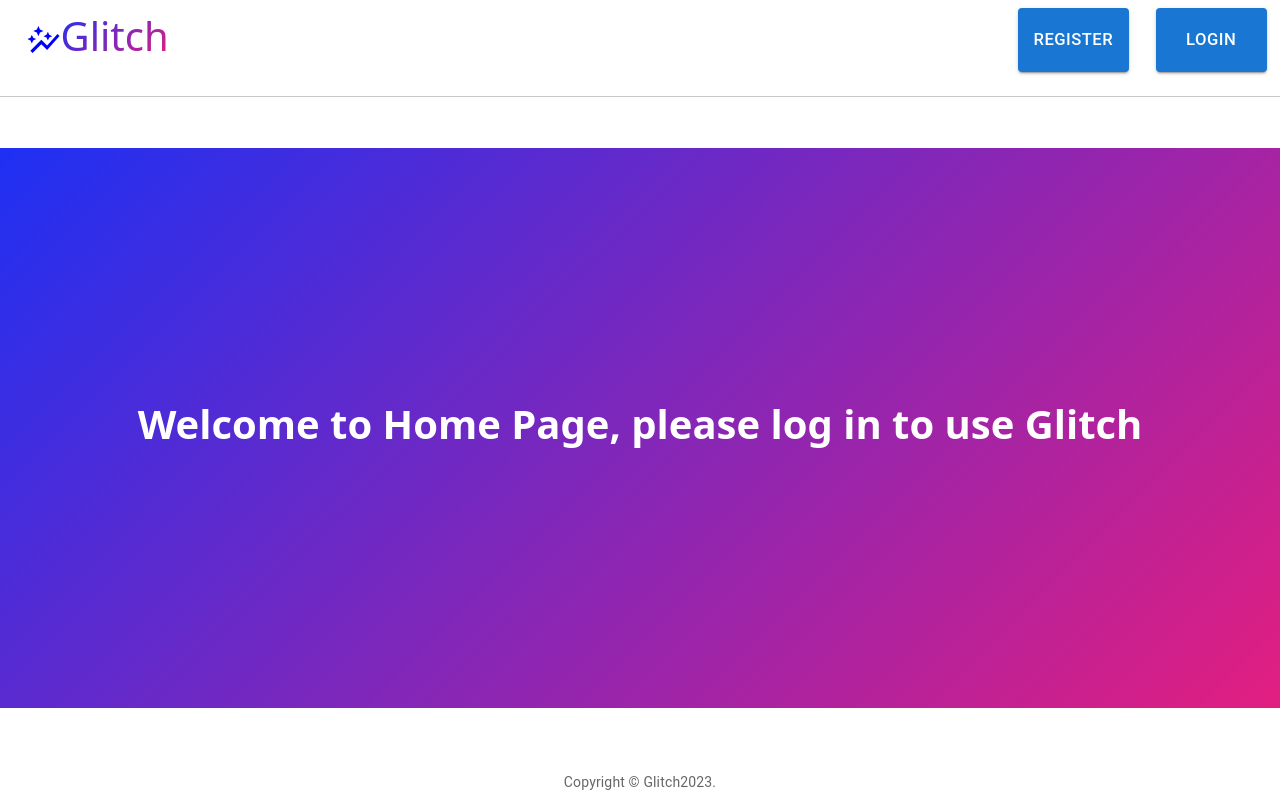
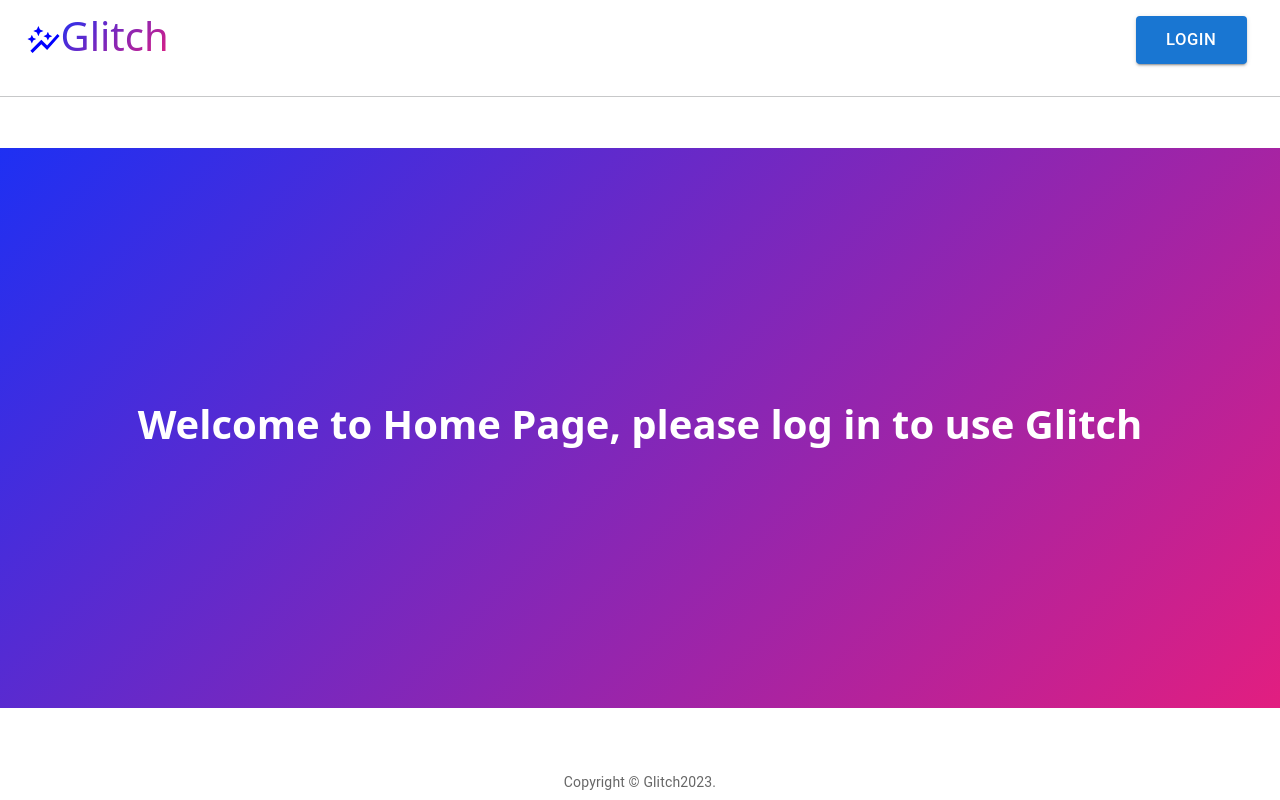
Before and after one commit to ZXGBryce/9900backup, a React (Create React App) app in the folder frontend/: page / in a window 1280 px wide. Built offline with nearby package versions, Linux system fonts and the light colour scheme.

Commit message:
new home page for better UI

```diff
--- a/frontend/src/pages/home.jsx
+++ b/frontend/src/pages/home.jsx
@@ -14,6 +14,7 @@ const CustomButton = styled(Button)({
   margin: '1.2%',
   '& .MuiButton-label': { fontSize: '100%',},
   '&:hover': { backgroundColor: '#1976d2',},
+  marginRight: '3%',
 });
 
 const Home = () => {
@@ -42,8 +43,8 @@ const Home = () => {
           <h1 className='text-gradient'>Glitch</h1>
         </div>
         <div style={{ display: 'flex ', alignItems: 'center', justifyContent: 'flex-end',width: '100%',height: '100%'}}>
-          <CustomButton variant="contained" color="primary" onClick={() => navigate('/register')} sx={{height:'80%', width:'10%', fontSize: 'calc(0.8vw + 0.8vh)'}}>Register</CustomButton>
-          <CustomButton variant="contained" color="primary" onClick={() => navigate('/login')} sx={{height:'80%', width:'10%', fontSize: 'calc(0.8vw + 0.8vh)'}}>Login</CustomButton>
+          {/* <CustomButton variant="contained" color="primary" onClick={() => navigate('/register')} sx={{height:'60%', width:'10%', fontSize: 'calc(0.8vw + 0.8vh)'}}>Register</CustomButton> */}
+          <CustomButton variant="contained" color="primary" onClick={() => navigate('/login')} sx={{height:'60%', width:'10%', fontSize: 'calc(0.8vw + 0.8vh)'}}>Login</CustomButton>
         </div>
       </div>
       <hr />
```
